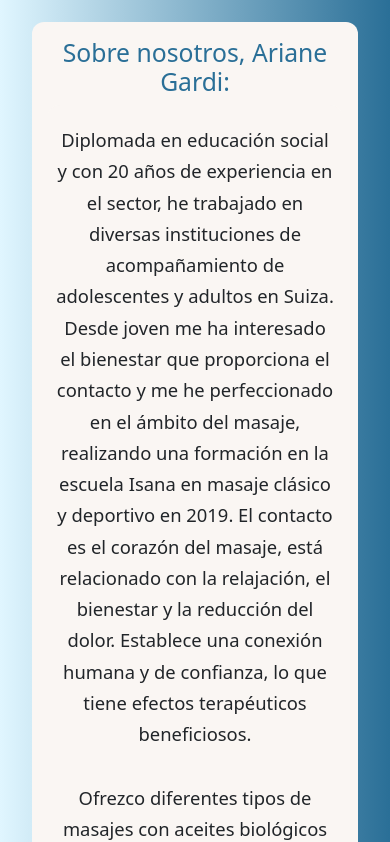
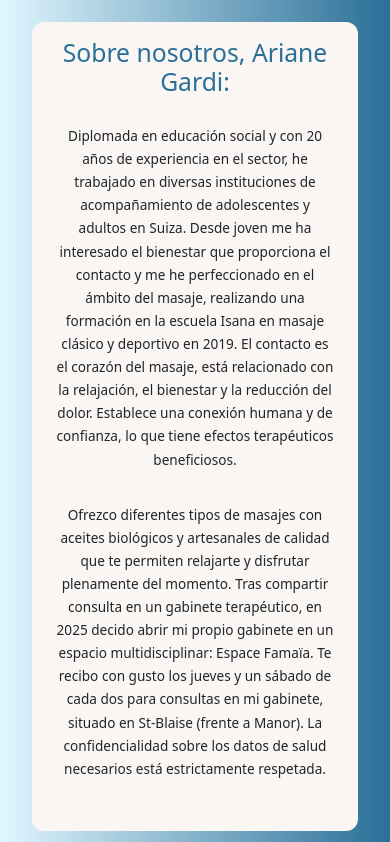
Before and after one commit to Nebur87/web_fisio, a plain HTML site: page index.html in a window 390 px wide. Shown: the part 845-1687 px from the top of the page. Drawn offline with nearby package versions, Linux system fonts and the light colour scheme.

Commit message:
Responsive: Reducido tamaño de fuente en servicios y sobre nosotros para móvil

```diff
--- a/css/styles2.css
+++ b/css/styles2.css
@@ -6,6 +6,13 @@
         padding-right: 1.2rem;
         font-size: 1.13rem;
         line-height: 1.7;
+    }
+}
+@media (max-width: 576px) {
+    .servicio p,
+    .sobre-nosotros-hero-content > div,
+    .sobre-nosotros-hero-content p {
+        font-size: 0.85rem !important;
     }
 }
 /* Animación para los enlaces del navbar */
```
Also changed, not shown: views/privacidad.html (+0 -1 lines).
